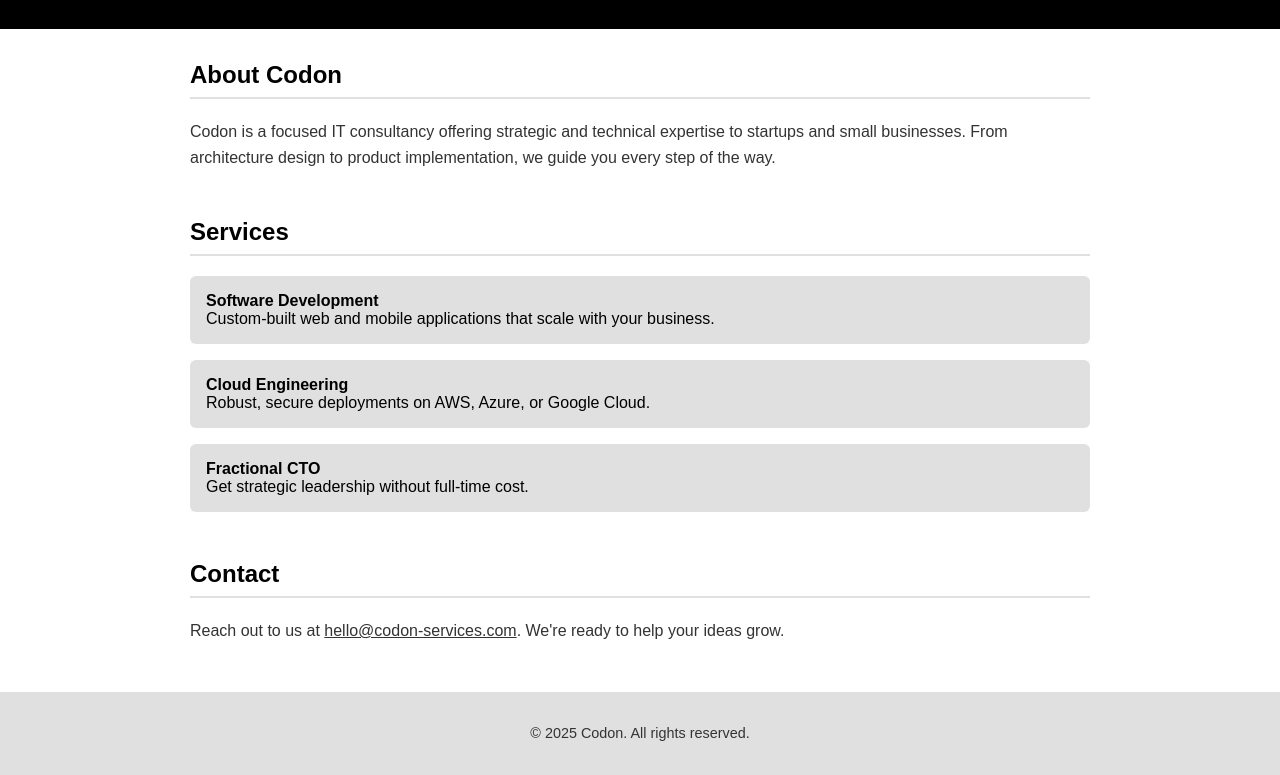
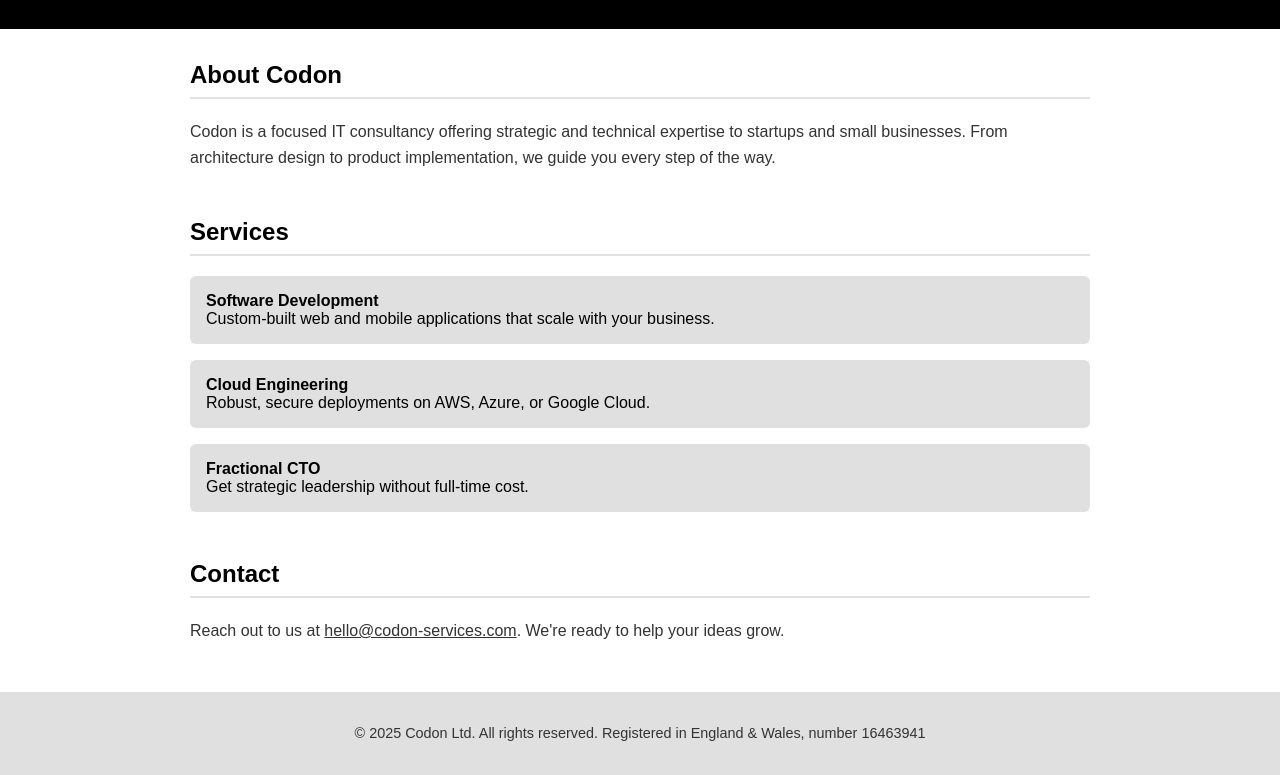
Before and after one commit to grsr/codon-website, a plain HTML site: page index.html in a window 1280 px wide. Shown: the part 115-890 px from the top of the page. Drawn offline with Linux system fonts and the light colour scheme.

Commit message:
add company number

```diff
--- a/index.html
+++ b/index.html
@@ -140,7 +140,7 @@
   </main>
 
   <footer>
-    <p>&copy; 2025 Codon. All rights reserved.</p>
+    <p>&copy; 2025 Codon Ltd. All rights reserved. Registered in England & Wales, number 16463941</p>
   </footer>
 </body>
 </html>
```
